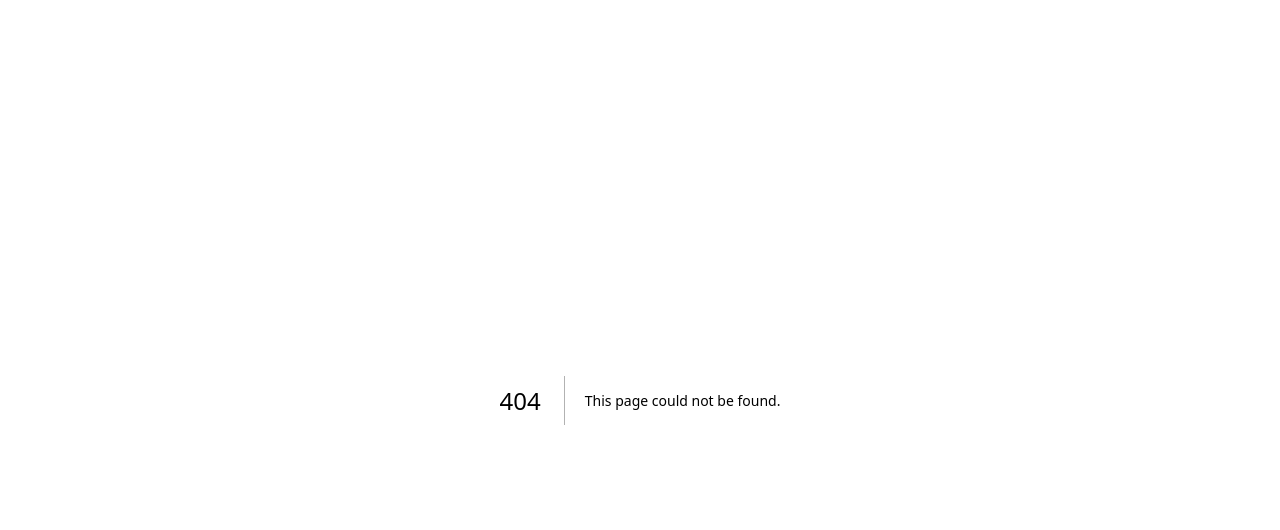
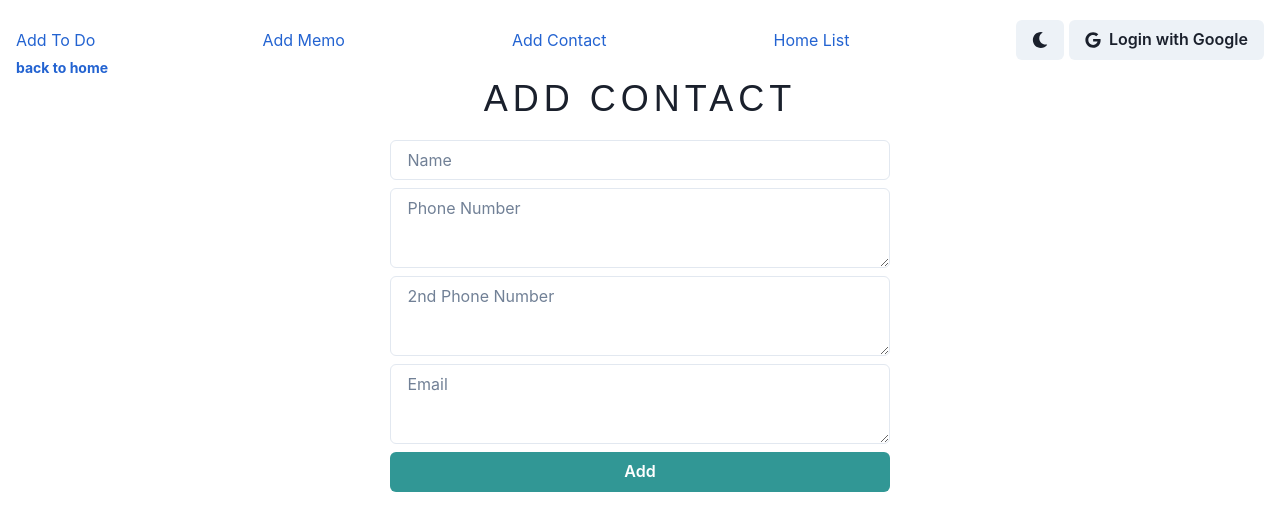
Before and after one commit to kjanred/ToDo-Janred, a Next.js app: page /add-contact in a window 1280 px wide. Before the commit this address had no page. Shown: the top 530 px of the page. Built offline with nearby package versions, Linux system fonts and the light colour scheme; no server answers.

Commit message:
added third data type of Contacts

```diff
--- /dev/null
+++ b/api/contact.js
@@ -0,0 +1,34 @@
+import { db } from "../firebase";
+import {
+collection,
+addDoc,
+doc,
+deleteDoc,
+} from "firebase/firestore";
+const addContact = async ({ userId, name, phoneNumber, phoneNumber2, email, notes }) => {
+    console.log("anything");
+try {
+await addDoc(collection(db, "contact"), {
+user: userId,
+name: name,
+phoneNumber: phoneNumber,
+phoneNumber2: phoneNumber2,
+email: email,
+notes: notes,
+createdAt: new Date().getTime(),
+});
+console.log("Document written with ID: ", docRef.id);
+} catch (err) {
+    console.log("testing");
+}
+
+};
+const deleteContact = async (docId) => {
+try {
+const todoRef = doc(db, "contact", docId);
+await deleteDoc(todoRef);
+} catch (err) {
+console.log(err);
+}
+};
+export { addContact, deleteContact };
--- /dev/null
+++ b/components/AddContact.jsx
@@ -0,0 +1,86 @@
+import React from "react";
+import {
+Box,
+Input,
+Button,
+Textarea,
+Stack,
+Select,
+useToast,
+} from "@chakra-ui/react";
+import useAuth from "../hooks/useAuth";
+import { addContact } from "../api/contact";
+const AddContact = () => {
+const [name, setName] = React.useState("");
+const [phoneNumber, setPhoneNumber] = React.useState("");
+const [phoneNumber2, setPhoneNumber2] = React.useState("");
+const [email, setEmail] = React.useState("");
+const [notes, setNotes] = React.useState("");
+const [isLoading, setIsLoading] = React.useState(false);
+const toast = useToast();
+const { isLoggedIn, user } = useAuth();
+const handleMemoCreate = async () => {
+if (!isLoggedIn) {
+toast({
+title: "You must be logged in to create a memo",
+status: "error",
+duration: 9000,
+isClosable: true,
+});
+return;
+}
+setIsLoading(true);
+const contact = {
+name,
+phoneNumber,
+phoneNumber2,
+email,
+notes,
+userId: user.uid,
+};
+await addContact(contact);
+setIsLoading(false);
+setName("");
+setPhoneNumber("");
+setPhoneNumber2("");
+setEmail("");
+setNotes("");
+toast({ title: "Contact created successfully", status: "success" });
+};
+return (
+<Box w="40%" margin={"0 auto"} display="block" mt={5}>
+<Stack direction="column">
+<Input
+placeholder="Name"
+value={name}
+onChange={(e) => setName(e.target.value)}
+/>
+<Textarea
+placeholder="Phone Number"
+value={phoneNumber}
+onChange={(e) => setPhoneNumber(e.target.value)}
+/>
+<Textarea
+placeholder="2nd Phone Number"
+value={phoneNumber2}
+onChange={(e) => setPhoneNumber2(e.target.value)}
+/>
+<Textarea
+placeholder="Email"
+value={email}
+onChange={(e) => setEmail(e.target.value)}
+/>
+
+<Button
+onClick={() => handleMemoCreate()}
+disabled={name.length < 1 || phoneNumber.length < 1 || isLoading}
+colorScheme="teal"
+variant="solid"
+>
+Add
+</Button>
+</Stack>
+</Box>
+);
+};
+export default AddContact;
--- a/components/Auth.jsx
+++ b/components/Auth.jsx
@@ -38,6 +38,9 @@ return (
         <Link href="/add-memo">Add Memo</Link>
     </Box>
     <Box>
+        <Link href="/add-contact">Add Contact</Link>
+    </Box>
+    <Box>
         <Link href="/">
             Home List
         </Link>
--- /dev/null
+++ b/pages/add-contact.js
@@ -0,0 +1,17 @@
+import Link from "next/link";
+import { Container,
+         Heading } from "@chakra-ui/react";
+import AddContact from "../components/AddContact";
+import Auth from "../components/Auth";
+
+
+export default function addContact() {
+return (
+<Container maxW="7xl">
+<Auth />
+<Heading size="xs"><Link href="/">back to home</Link></Heading>
+<Heading fontFamily={'"Century Gothic", sans-serif'} letterSpacing={'5px'} textTransform={'uppercase'} textAlign={'center'} fontWeight={'normal'}>Add Contact</Heading>
+<AddContact />
+</Container>
+);
+}
--- a/pages/index.js
+++ b/pages/index.js
@@ -4,14 +4,16 @@ import { Container,
 import Auth from "../components/Auth";
 import TodoList from "../components/TodoList";
 import MemoList from "../components/MemoList";
+import ContactList from "../components/ContactList";
 
 export default function Home() {
 return (
 <Container maxW="7xl">
 <Auth />
-<SimpleGrid columns={2} alignContent="center">
+<SimpleGrid columns={3} alignContent="center">
    <Box> <TodoList /> </Box>
    <Box> <MemoList /> </Box>
+   <Box> <ContactList /> </Box>
    </SimpleGrid>
 </Container>
 );
```
Also changed, not shown: components/ContactList.jsx (added, +89 -0 lines).
